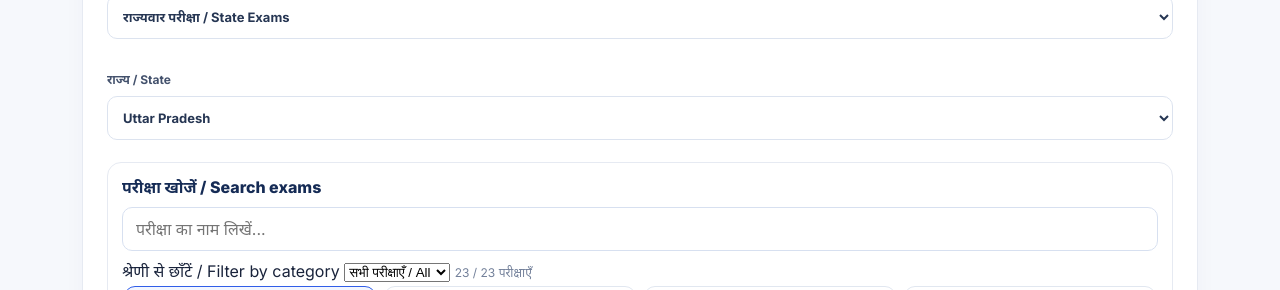
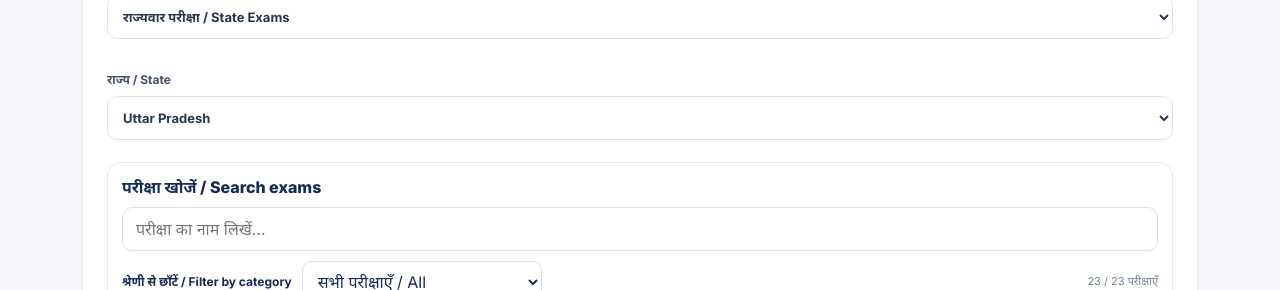
Before and after one commit to examsathi-pwa/examsathi-pwa, a plain HTML site: page index.html in a window 1280 px wide. Shown: the part 1010-1300 px from the top of the page. Drawn offline with Linux system fonts and the light colour scheme.

Commit message:
Fix exact exam logo mapping and add category filters

```diff
--- a/style.css
+++ b/style.css
@@ -70,3 +70,9 @@
 .exam-logo-mark{display:grid;place-items:center;width:40px;height:40px;border-radius:10px;background:linear-gradient(145deg,#173d85,#3976d8);color:#fff;font-weight:900;font-size:11px;letter-spacing:.2px;box-shadow:inset 0 0 0 1px #ffffff55}
 .exam-logo-image{position:absolute;inset:1px;width:38px;height:38px;object-fit:contain;border-radius:9px;background:#fff;padding:3px;box-sizing:border-box}
 .exam-logo-image[hidden]{display:none}
+
+.exam-logo-filter-row{display:grid;grid-template-columns:auto minmax(160px,240px) 1fr;gap:10px;align-items:center;margin:0 0 10px}
+.exam-logo-filter-row label{font-size:12px;font-weight:700;color:var(--navy)}
+#examLogoFilter{padding:9px 11px;border:1px solid #d7e0f0;border-radius:9px;background:#fff;font:inherit;color:var(--navy)}
+#examLogoCount{font-size:11px;text-align:right}
+@media(max-width:600px){.exam-logo-filter-row{grid-template-columns:1fr 1fr}.exam-logo-filter-row label{grid-column:1/-1}#examLogoCount{grid-column:1/-1;text-align:left}}
```
